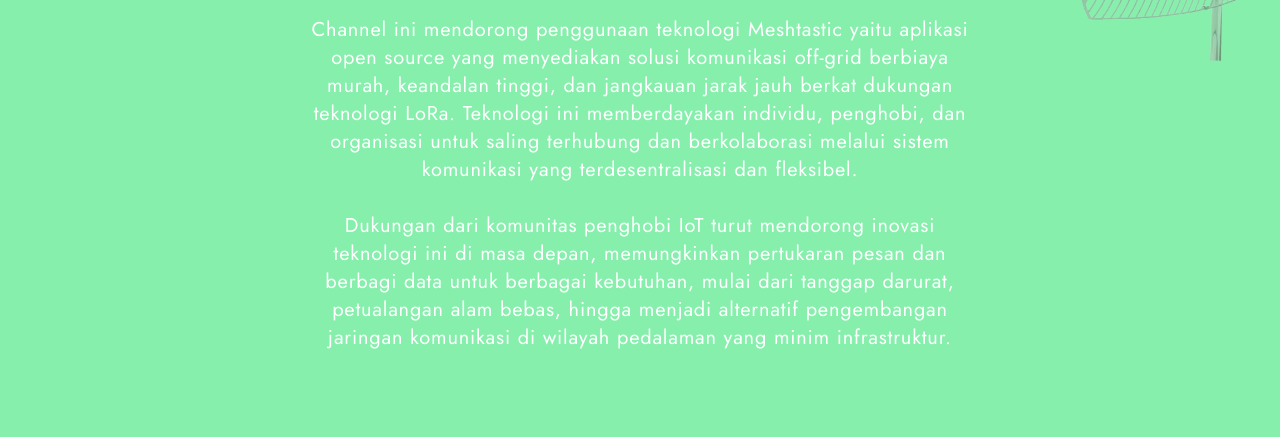
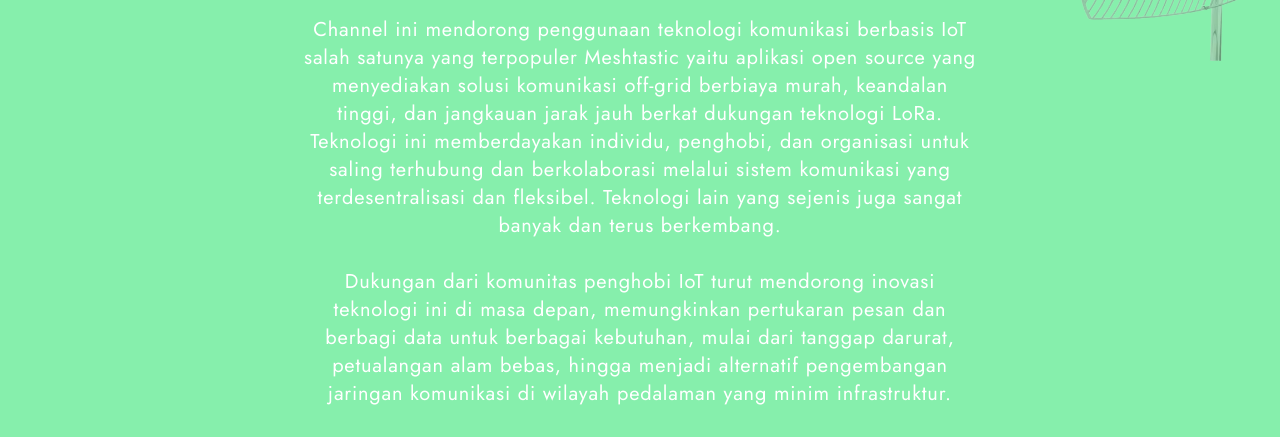
Before and after one commit to jiehoes/indomesh, a website: page tentang.html in a window 1280 px wide. Shown: the part 156-593 px from the top of the page. Drawn offline with nearby package versions, Linux system fonts and the light colour scheme.

Commit message:
enhance output.css with new utility classes for margins and shadows; update tentang.html to clarify IoT technology description

```diff
--- a/tentang.html
+++ b/tentang.html
@@ -73,7 +73,7 @@
 
             <div class="about__top flex flex-col items-center gap-3 text-center mb-10 md:mb-20">
                 <h2 class="title !text-white">Tentang IndoMesh</h2>
-                <p class="text-white text-xl max-w-2xl py-2">Channel ini mendorong penggunaan teknologi Meshtastic yaitu aplikasi open source yang menyediakan solusi komunikasi off-grid berbiaya murah, keandalan tinggi, dan jangkauan jarak jauh berkat dukungan teknologi LoRa. Teknologi ini memberdayakan individu, penghobi, dan organisasi untuk saling terhubung dan berkolaborasi melalui sistem komunikasi yang terdesentralisasi dan fleksibel.</p>
+                <p class="text-white text-xl max-w-2xl py-2">Channel ini mendorong penggunaan teknologi komunikasi berbasis IoT salah satunya yang terpopuler Meshtastic yaitu aplikasi open source yang menyediakan solusi komunikasi off-grid berbiaya murah, keandalan tinggi, dan jangkauan jarak jauh berkat dukungan teknologi LoRa. Teknologi ini memberdayakan individu, penghobi, dan organisasi untuk saling terhubung dan berkolaborasi melalui sistem komunikasi yang terdesentralisasi dan fleksibel. Teknologi lain yang sejenis juga sangat banyak dan terus berkembang.</p>
 
                 <p class="text-white text-xl max-w-2xl py-2">Dukungan dari komunitas penghobi IoT turut mendorong inovasi teknologi ini di masa depan, memungkinkan pertukaran pesan dan berbagi data untuk berbagai kebutuhan, mulai dari tanggap darurat, petualangan alam bebas, hingga menjadi alternatif pengembangan jaringan komunikasi di wilayah pedalaman yang minim infrastruktur.</p>
             </div>
```
